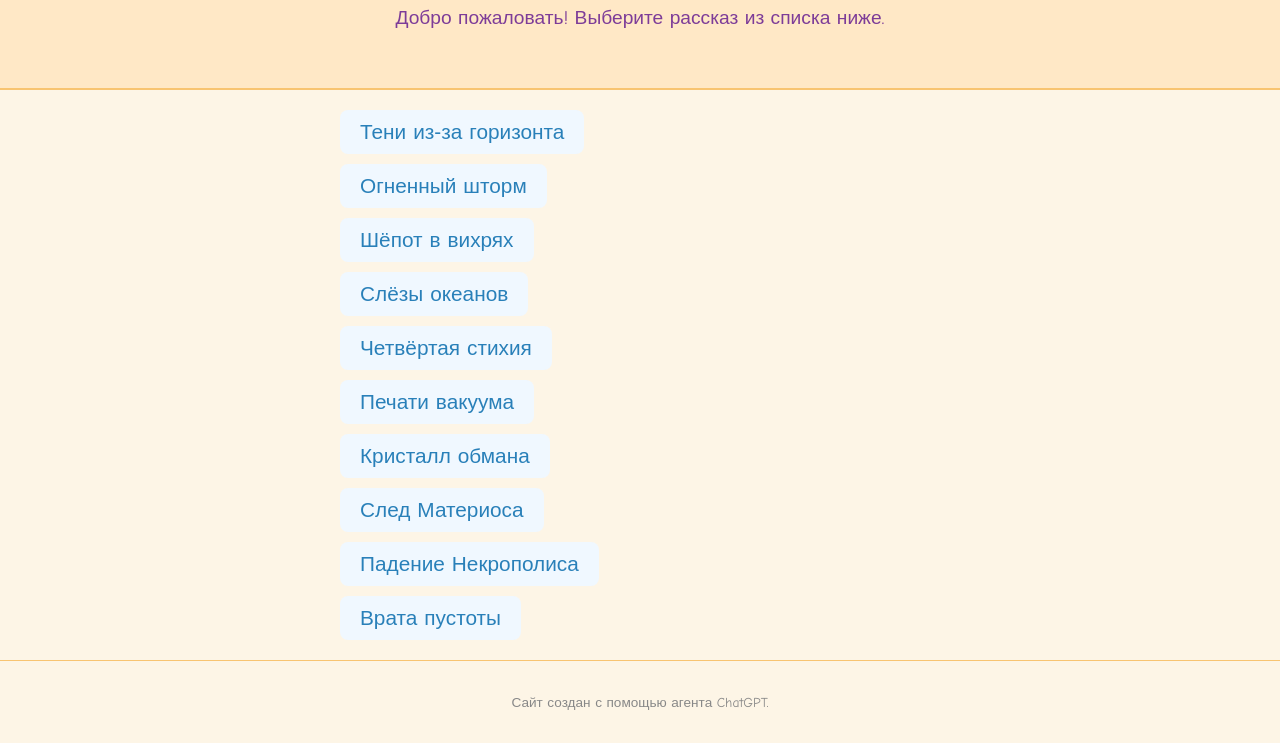
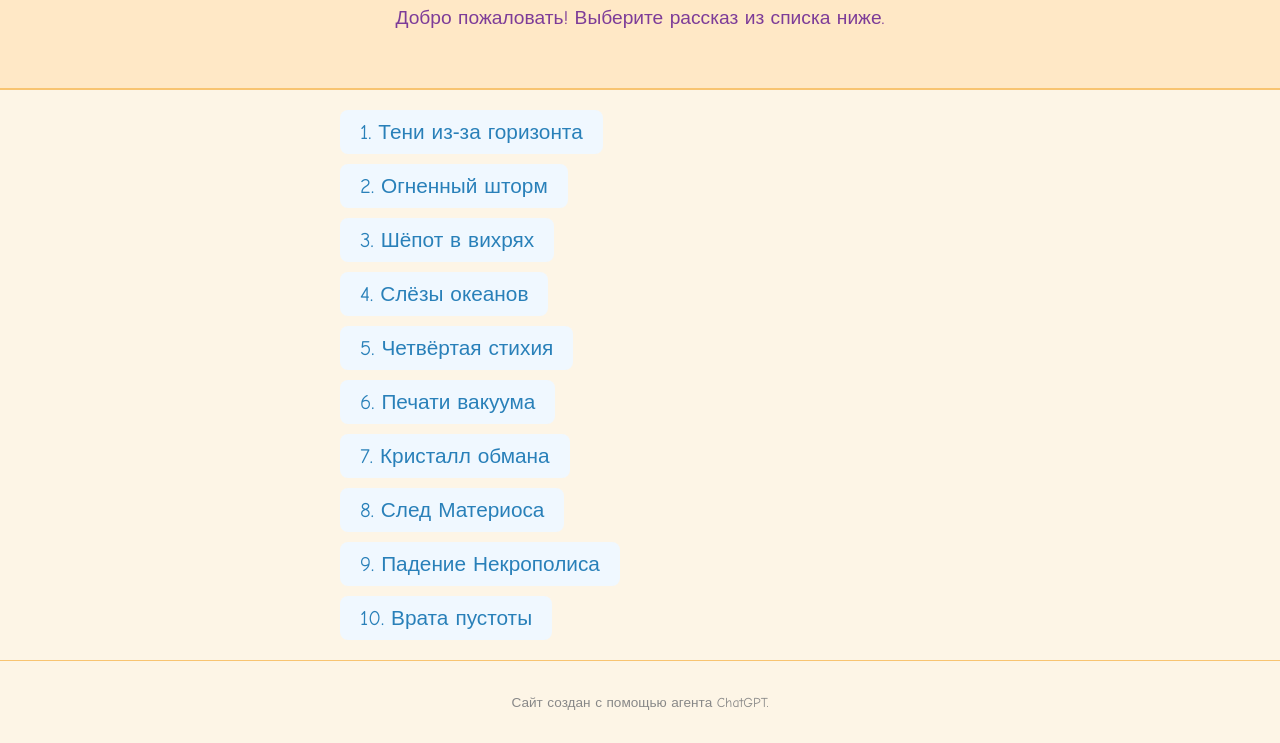
Before and after one commit to Myxalych/Skazki4Kids, a plain HTML site: page index.html in a window 1280 px wide. Shown: the part 88-831 px from the top of the page. Drawn offline with Linux system fonts and the light colour scheme.

Commit message:
Update index.html: numbered list of stories and refreshed design

```diff
--- a/index.html
+++ b/index.html
@@ -12,16 +12,16 @@
   </header>
   <nav>
     <ul>
-      <li><a href="stories/story1.html">Тени из‑за горизонта</a></li>
-      <li><a href="stories/story2.html">Огненный шторм</a></li>
-      <li><a href="stories/story3.html">Шёпот в вихрях</a></li>
-      <li><a href="stories/story4.html">Слёзы океанов</a></li>
-      <li><a href="stories/story5.html">Четвёртая стихия</a></li>
-      <li><a href="stories/story6.html">Печати вакуума</a></li>
-      <li><a href="stories/story7.html">Кристалл обмана</a></li>
-      <li><a href="stories/story8.html">След Материоса</a></li>
-      <li><a href="stories/story9.html">Падение Некрополиса</a></li>
-      <li><a href="stories/story10.html">Врата пустоты</a></li>
+      <li><a href="stories/story1.html">1. Тени из‑за горизонта</a></li>
+      <li><a href="stories/story2.html">2. Огненный шторм</a></li>
+      <li><a href="stories/story3.html">3. Шёпот в вихрях</a></li>
+      <li><a href="stories/story4.html">4. Слёзы океанов</a></li>
+      <li><a href="stories/story5.html">5. Четвёртая стихия</a></li>
+      <li><a href="stories/story6.html">6. Печати вакуума</a></li>
+      <li><a href="stories/story7.html">7. Кристалл обмана</a></li>
+      <li><a href="stories/story8.html">8. След Материоса</a></li>
+      <li><a href="stories/story9.html">9. Падение Некрополиса</a></li>
+      <li><a href="stories/story10.html">10. Врата пустоты</a></li>
     </ul>
   </nav>
   <footer>
```
